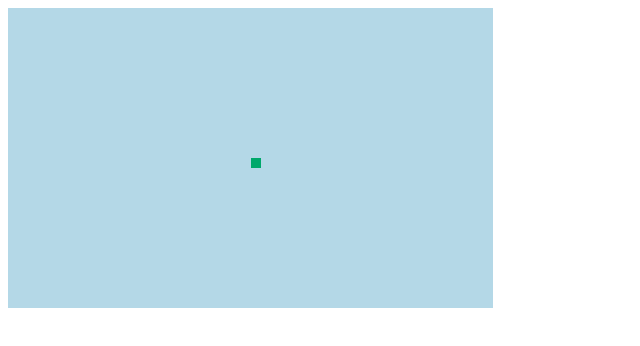
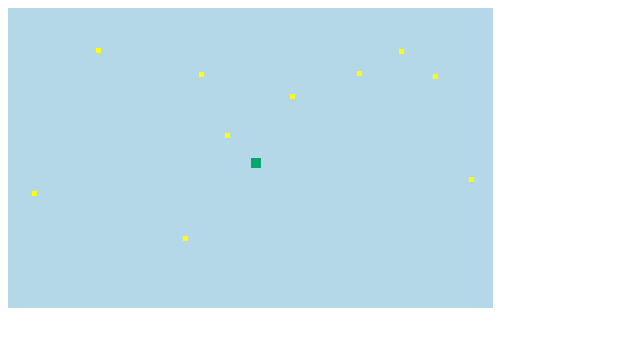
Before and after one commit to joke1196/DemoGameUiA, a plain HTML site: page Index.html in a window 1280 px wide. Shown: the full height of the page, 0-640 px from the left. Drawn offline with Linux system fonts and the light colour scheme.

Commit message:
Now with yellow pickups

```diff
--- a/Index.html
+++ b/Index.html
@@ -15,8 +15,11 @@
     var STAGE_WIDTH = STAGE_HEIGHT * 1.61803;
     var PLAYER_START_POS = {x:Math.round(STAGE_WIDTH*0.5),y:Math.round(STAGE_HEIGHT*0.5)};
     var PLAYER_COLOR = "#00a86b";
+    var PICKUP_COLOR = "#FFFF00";
+    var PICKUP_DIM = 5;
     var PLAYER_SPEED = 50;
 
+    var MAX_PICKUPS_PER_LEVEL =  10;
 
     var KEY_CODE_UP = 38;
     var KEY_CODE_DOWN = 40;
@@ -30,9 +33,19 @@
 
     var player = {x:PLAYER_START_POS.x,y:PLAYER_START_POS.y,speed:PLAYER_SPEED, width:10,height:10, tx:0, ty:0};
 
+    var pickups = [];
+
     var keyInput = [];
 
 
+    function resetLevel(){
+
+        for(var index = 0 ; index < MAX_PICKUPS_PER_LEVEL; index++){
+            pickups.push({x:Math.round(Math.random() * STAGE_WIDTH),
+            y:Math.round(Math.random() * STAGE_HEIGHT)});
+        }
+
+    }
 
     function gameLoop(){
 
@@ -84,6 +97,15 @@
         ctx.fillStyle = PLAYER_COLOR;
         ctx.fillRect(player.x,player.y,player.width,player.height);
 
+        ctx.fillStyle = PICKUP_COLOR;
+
+        for(var index in pickups){
+
+            var pickup = pickups[index];
+            ctx.fillRect(pickup.x,pickup.y,PICKUP_DIM,PICKUP_DIM);
+
+        }
+
     }
 
     function createCanvas(){
@@ -105,9 +127,10 @@
 
 
     window.onload = function(){
+        resetLevel();
         createCanvas();
         gameLoop();
-    }
+    };
 
     window.addEventListener("focus", function () {unPause()});
     window.addEventListener("blur", function () {pause()});
```
